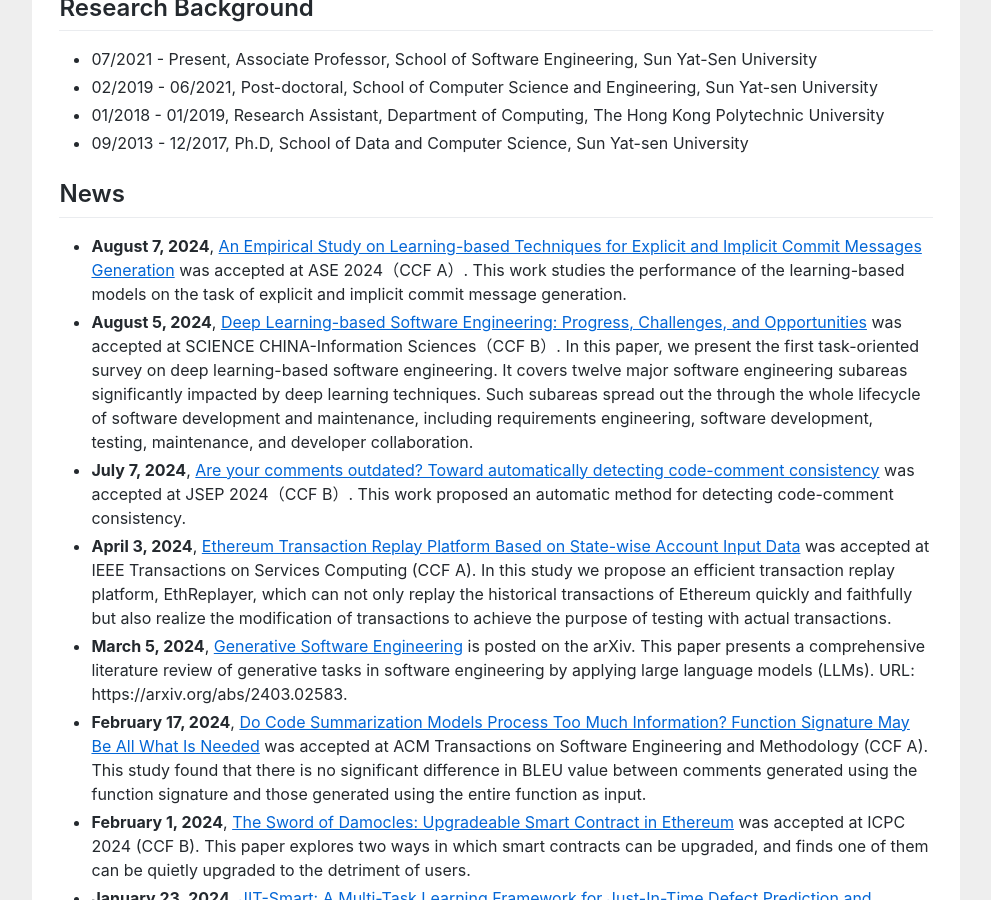
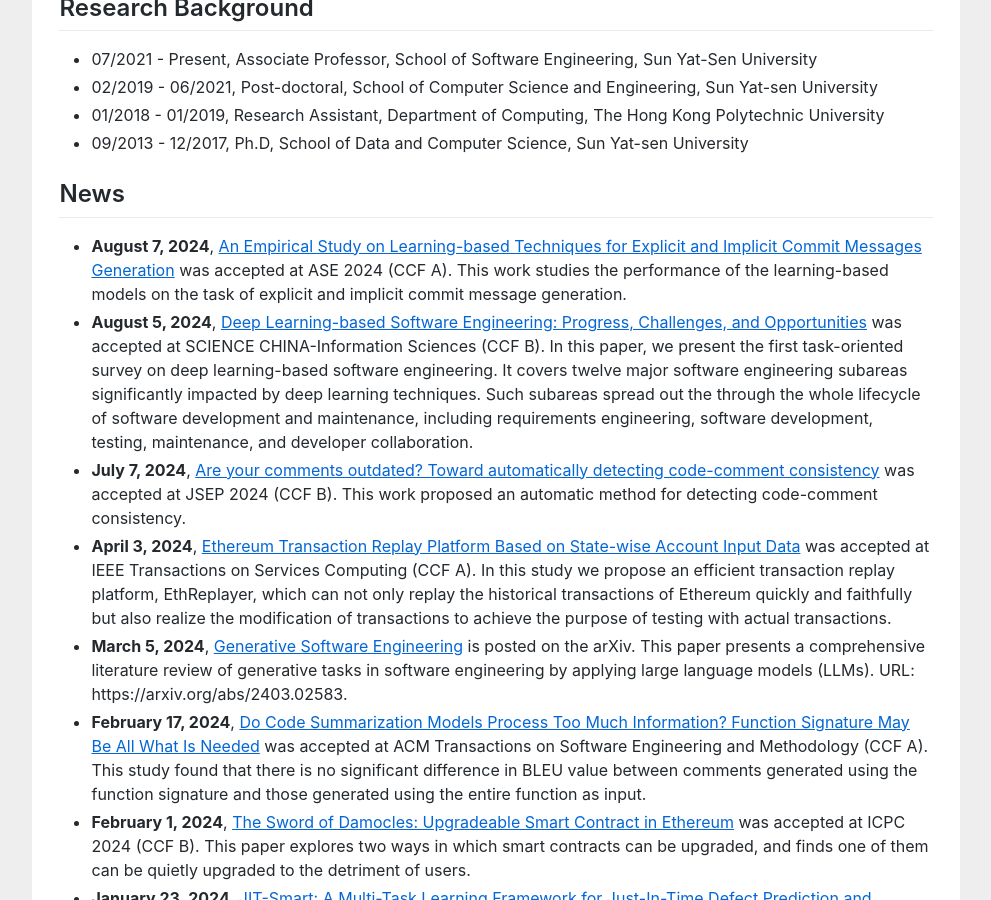
Before and after one commit to huangyuan-hy/huangyuan-hy.github.io, a Jekyll site: the page index.html, which Jekyll copies as it is, in a window 1280 px wide and 900 px high, scrolled down 641 px. Shown: the whole window, without its empty margins (144-1135 px from the left). Built offline with Jekyll 4.4.1, drawn with Linux system fonts in a browser that asks for light colours.

```diff
--- a/index.html
+++ b/index.html
@@ -93,9 +93,9 @@ gtag('config', 'UA-158965281-1');
 
 				<h2>News</h2>
 					<ul>
-						<li><b>August 7, 2024</b>, <a href=""><u>An Empirical Study on Learning-based Techniques for Explicit and Implicit Commit Messages Generation</u></a> was accepted at ASE 2024（CCF A）. This work studies the performance of the learning-based models on the task of explicit and implicit commit message generation.</li>
-						<li><b>August 5, 2024</b>, <a href=""><u>Deep Learning-based Software Engineering: Progress, Challenges, and Opportunities</u></a> was accepted at SCIENCE CHINA-Information Sciences（CCF B）. In this paper, we present the first task-oriented survey on deep learning-based software engineering. It covers twelve major software engineering subareas significantly impacted by deep learning techniques. Such subareas spread out the through the whole lifecycle of software development and maintenance, including requirements engineering, software development, testing, maintenance, and developer collaboration. </li>
-			                        <li><b>July 7, 2024</b>, <a href=""><u>Are your comments outdated? Toward automatically detecting code-comment consistency</u></a> was accepted at JSEP 2024（CCF B）. This work proposed an automatic method for detecting code-comment consistency.</li>
+						<li><b>August 7, 2024</b>, <a href=""><u>An Empirical Study on Learning-based Techniques for Explicit and Implicit Commit Messages Generation</u></a> was accepted at ASE 2024 (CCF A). This work studies the performance of the learning-based models on the task of explicit and implicit commit message generation.</li>
+						<li><b>August 5, 2024</b>, <a href=""><u>Deep Learning-based Software Engineering: Progress, Challenges, and Opportunities</u></a> was accepted at SCIENCE CHINA-Information Sciences (CCF B). In this paper, we present the first task-oriented survey on deep learning-based software engineering. It covers twelve major software engineering subareas significantly impacted by deep learning techniques. Such subareas spread out the through the whole lifecycle of software development and maintenance, including requirements engineering, software development, testing, maintenance, and developer collaboration. </li>
+			                        <li><b>July 7, 2024</b>, <a href=""><u>Are your comments outdated? Toward automatically detecting code-comment consistency</u></a> was accepted at JSEP 2024 (CCF B). This work proposed an automatic method for detecting code-comment consistency.</li>
 						<li><b>April 3, 2024</b>, <a href=""><u>Ethereum Transaction Replay Platform Based on State-wise Account Input Data</u></a> was accepted at IEEE Transactions on Services Computing (CCF A). In this study we propose an efficient transaction replay platform, EthReplayer, which can not only replay the historical transactions of Ethereum quickly and faithfully but also realize the modification of transactions to achieve the purpose of testing with actual transactions.</li>
 						<li><b>March 5, 2024</b>, <a href=""><u>Generative Software Engineering</u></a> is posted on the arXiv. This paper presents a comprehensive literature review of generative tasks in software engineering by applying large language models (LLMs). URL: https://arxiv.org/abs/2403.02583.</li>
 						<li><b>February 17, 2024</b>, <a href=""><u>Do Code Summarization Models Process Too Much Information? Function Signature May Be All What Is Needed</u></a> was accepted at ACM Transactions on Software Engineering and Methodology (CCF A). This study found that there is no significant difference in BLEU value between comments generated using the function signature and those generated using the entire function as input.</li>
```
